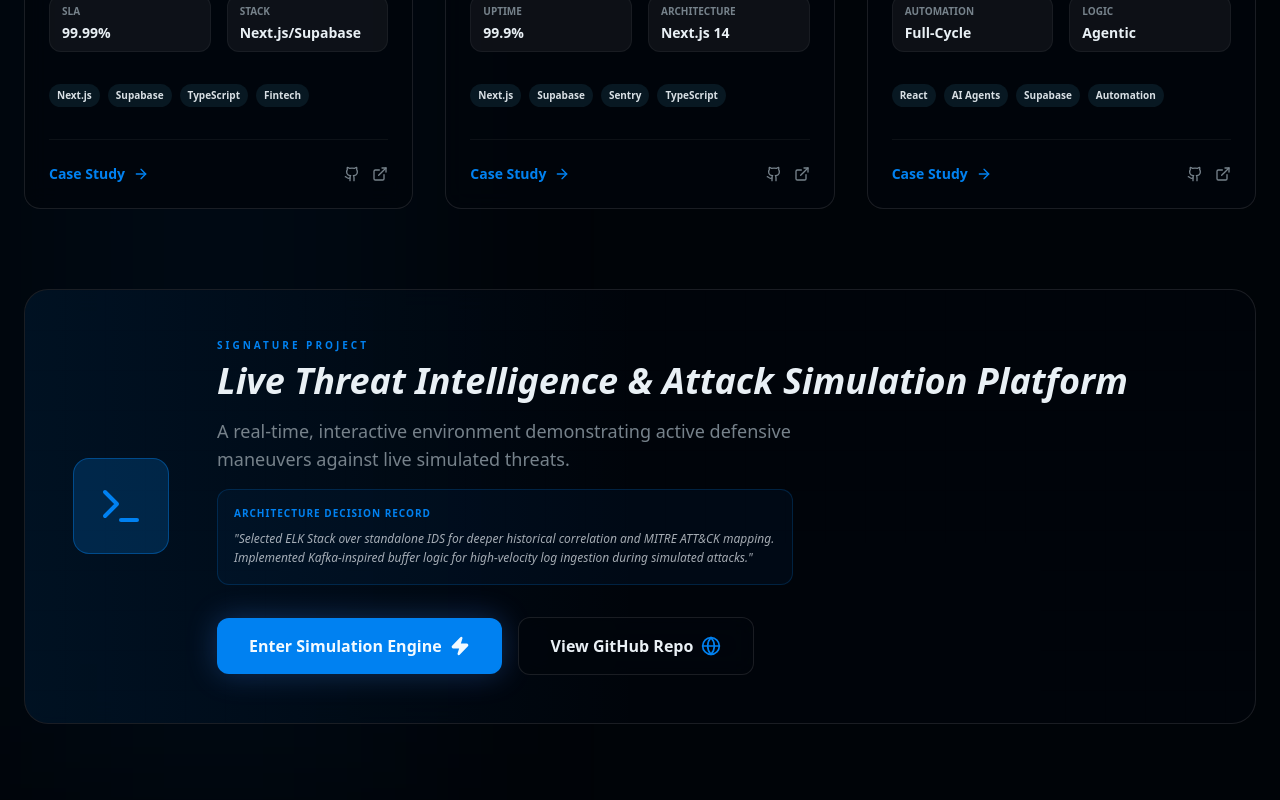
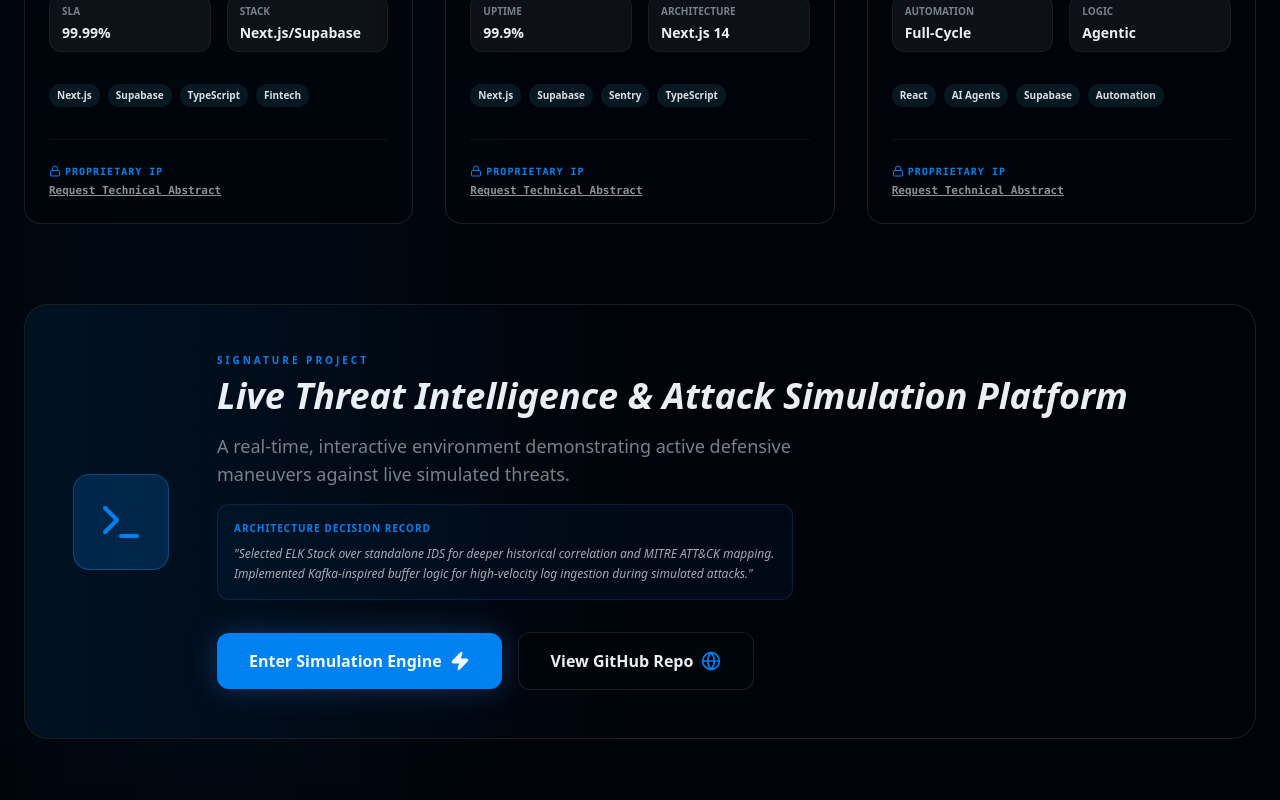
Before and after one commit to thebanjioflagos/Cyber-Portfolio, a Next.js app: page / in a window 1280 px wide. Shown: the part 2880-3680 px from the top of the page. Built offline with nearby package versions, Linux system fonts and the light colour scheme.

Commit message:
fix: resolve peer audit discrepancies in certs, metrics, and project gating

```diff
--- a/src/components/sections/Expertise.tsx
+++ b/src/components/sections/Expertise.tsx
@@ -56,7 +56,7 @@ export const Expertise = () => {
                 <div className="mt-20 pt-12 border-t border-white/5">
                     <span className="text-[10px] uppercase tracking-[0.3em] font-bold text-muted-foreground mb-8 block text-center">Industry Validated Certifications</span>
                     <div className="flex flex-wrap justify-center items-center gap-8 md:gap-16 opacity-60">
-                        {["OSCP", "CEH", "CompTIA Security+", "Azure Cloud Admin"].map(cert => (
+                        {["OSCP", "CompTIA Security+"].map(cert => (
                             <span key={cert} className="text-xl md:text-2xl font-black tracking-tighter text-foreground/80 hover:text-primary transition-colors cursor-default">
                                 {cert}
                             </span>
--- a/src/components/sections/RecruiterMode.tsx
+++ b/src/components/sections/RecruiterMode.tsx
@@ -36,7 +36,7 @@ export const RecruiterMode = () => {
                                 <Award className="w-5 h-5 text-primary" />
                                 <div>
                                     <span className="text-[10px] font-bold uppercase text-muted-foreground block">Key Certifications</span>
-                                    <span className="text-sm font-bold">OSCP, CEH, Security+, Azure Admin</span>
+                                    <span className="text-sm font-bold">OSCP, CompTIA Security+</span>
                                 </div>
                             </div>
                             <div className="flex items-center gap-3 p-4 rounded-xl glass border-white/10">
@@ -71,9 +71,8 @@ export const RecruiterMode = () => {
                                             key={cv.name}
                                             href={`/cv/${cv.file}`}
                                             download
-                                            className={`group/item block px-4 py-3 rounded-xl hover:bg-white/5 transition-all mb-1 ${
-                                                cv.tier === 'primary' ? 'bg-primary/10 border border-primary/20' : 'border border-white/5'
-                                            }`}
+                                            className={`group/item block px-4 py-3 rounded-xl hover:bg-white/5 transition-all mb-1 ${cv.tier === 'primary' ? 'bg-primary/10 border border-primary/20' : 'border border-white/5'
+                                                }`}
                                         >
                                             <div className="flex items-center justify-between mb-1">
                                                 <span className={`text-[11px] font-black uppercase ${cv.tier === 'primary' ? 'text-primary' : 'text-foreground'}`}>
--- a/src/components/ui/ProjectCard.tsx
+++ b/src/components/ui/ProjectCard.tsx
@@ -69,17 +69,38 @@ export const ProjectCard = ({ title, category, description, metrics, tags, icon,
                 </div>
 
                 {/* Footer */}
-                <div className="mt-auto pt-6 border-t border-white/5 flex items-center justify-between">
+                <div className="mt-auto pt-6 border-t border-white/5 flex items-center justify-between font-mono">
+                    {href === '#contact' ? (
+                        <div className="flex flex-col gap-1">
+                            <span className="text-[10px] text-primary font-bold uppercase tracking-widest flex items-center gap-1">
+                                <Lock className="w-3 h-3" />
+                                Proprietary IP
+                            </span>
+                            <Link
+                                href="#contact"
+                                className="text-[11px] font-bold text-foreground/60 hover:text-primary transition-colors underline"
+                            >
+                                Request Technical Abstract
+                            </Link>
+                        </div>
+                    ) : (
                         <Link
                             href={href}
+                            target="_blank"
+                            rel="noopener noreferrer"
                             className="flex items-center gap-2 text-sm font-bold text-primary hover:underline group/btn"
                         >
                             Case Study
                             <ArrowRight className="w-4 h-4 group-hover/btn:translate-x-1 transition-transform" />
                         </Link>
+                    )}
                     <div className="flex gap-3">
+                        {href !== '#contact' && (
+                            <>
                                 <Github className="w-4 h-4 text-muted-foreground hover:text-foreground cursor-pointer" />
                                 <ExternalLink className="w-4 h-4 text-muted-foreground hover:text-foreground cursor-pointer" />
+                            </>
+                        )}
                     </div>
                 </div>
             </div>
```
Lines whose indentation alone changed are shown as unchanged.
